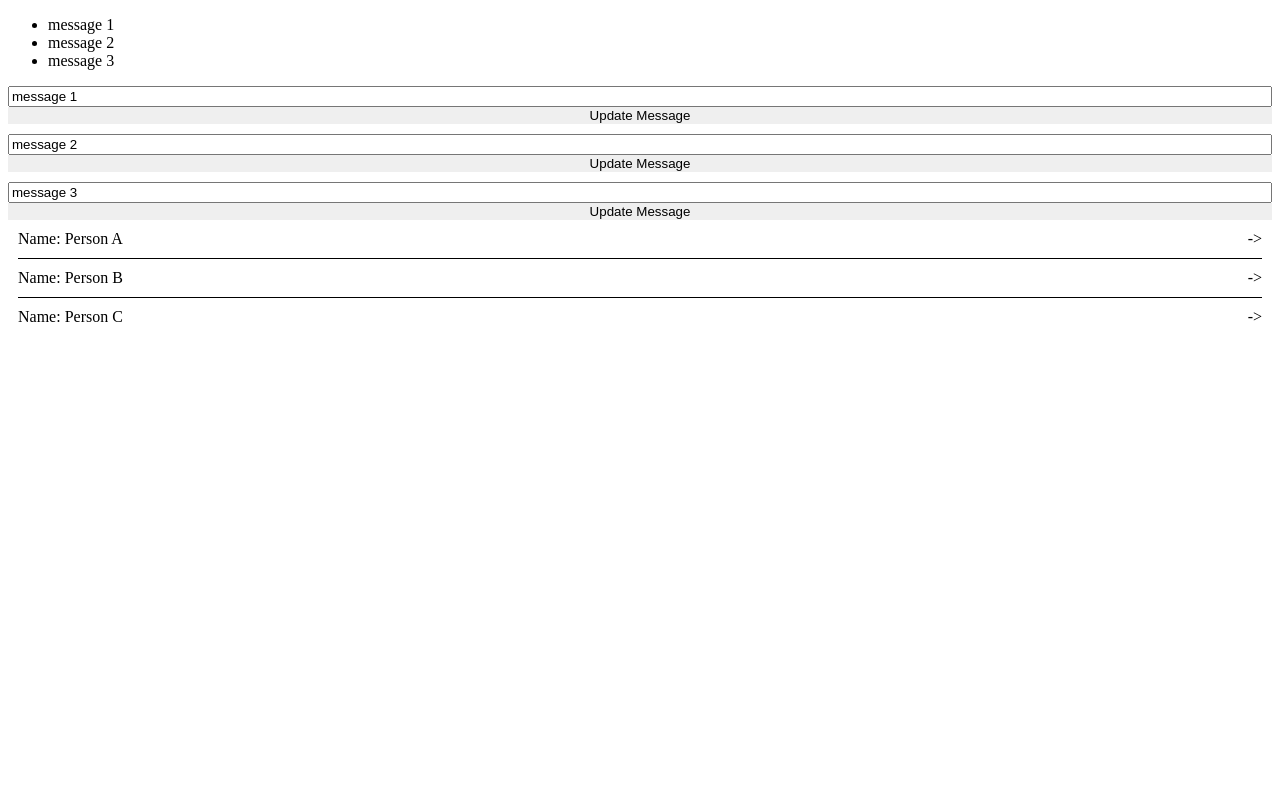
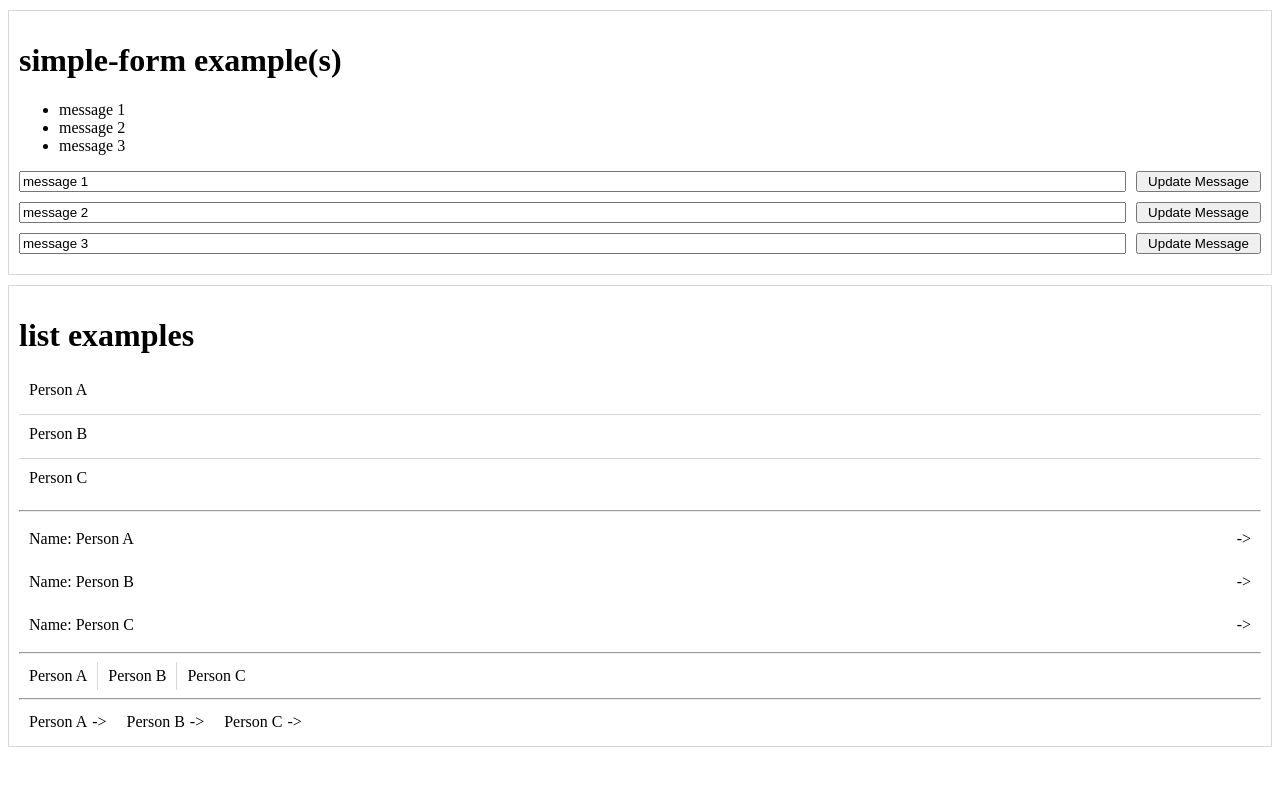
Before and after one commit to mitchellsimoens/angular-fun, an Angular app: page / in a window 1280 px wide. Shown: the top 786 px of the page. Built offline with nearby package versions, Linux system fonts and the light colour scheme.

Commit message:
form and list style changes

```diff
--- a/src/app/app.component.css
+++ b/src/app/app.component.css
@@ -1,3 +1,9 @@
 app-simple-form {
   margin-bottom: 10px;
 }
+
+.example-group {
+  border: 1px solid rgb(216, 216, 216);
+  margin: 10px 0;
+  padding: 10px;
+}
--- a/src/app/app.component.html
+++ b/src/app/app.component.html
@@ -1,3 +1,5 @@
+<div class="example-group">
+  <h1>simple-form example(s)</h1>
   <ul>
     <li *ngFor="let message of mail.messages">
       {{message.text}}
@@ -10,14 +12,43 @@
     (update)="onUpdate(message.id, $event.text)"
   >
   </app-simple-form>
+</div>
 
+<div class="example-group">
+  <h1>list examples</h1>
 
+  <!-- simple list, uses default template -->
+  <app-list [data]="user.users"></app-list>
+
+  <hr />
+
+  <!-- list that uses disclosure icon, a custom item template and no row lines -->
   <app-list
+    [class.list-item-mouseover]=true
     [data]="user.users"
     [disclose]=true
+    [rowLines]=false
     (itemdisclose)="onDisclose($event.item, $event.event)"
   >
     <ng-template #itemTpl let-item>
       Name: {{ item.name }}
     </ng-template>
   </app-list>
+
+  <hr />
+
+  <!-- simple horizontal list, uses default template -->
+  <app-list [data]="user.users" [inline]=true></app-list>
+
+  <hr />
+
+  <!-- simple horizontal list, uses default template and no row lines -->
+  <app-list
+    [class.list-item-mouseover]=true
+    [data]="user.users"
+    [disclose]=true
+    [inline]=true
+    [rowLines]=false
+    (itemdisclose)="onDisclose($event.item, $event.event)"
+  ></app-list>
+</div>
--- a/src/app/list/list.component.css
+++ b/src/app/list/list.component.css
@@ -1,18 +1,57 @@
+:host {
+  display: block;
+}
+
+:host[ng-reflect-inline] {
+  display: flex;
+}
+
+:host.list-item-mouseover > .list-item:hover > * {
+  background: rgb(216, 216, 216);
+}
+
+.list-item {
+  display: flex;
+}
+
+.list-item-inner {
+  cursor: pointer;
+  flex: 1;
+  padding: 5px;
+}
+
+.disclose {
+  cursor: pointer;
+  padding: 5px 5px 5px 0;
+  text-align: center;
+}
+
 .inline {
+  padding: 0 5px;
+}
+
+.inline.row-lines {
+  border-right: 1px solid rgb(216, 216, 216);
+}
+
+.inline:last-child {
+  border-right: 0;
+}
+
+.inline .disclose {
   display: inline-block;
 }
 
 .vertical {
-  border-bottom: 1px solid black;
-  margin: 10px;
-  padding: 0 0 10px;
+  margin: 5px 0;
+  padding: 5px;
+}
+
+.vertical.row-lines {
+  border-bottom: 1px solid rgb(216, 216, 216);
+  padding: 0 5px 10px;
 }
 
 .vertical:last-child {
   border-bottom: 0;
 }
-
-.disclose {
-  cursor: pointer;
-  float: right;
-}
--- a/src/app/list/list.component.html
+++ b/src/app/list/list.component.html
@@ -1,17 +1,26 @@
 <div
+  [class.list-item]=true
   [class.inline]="inline"
   [class.vertical]="!inline"
+  [class.row-lines]="rowLines"
   *ngFor="let item of data"
   (click)="itemclick.emit({ event: $event, item: item })"
 >
-  <ng-template
-    *ngIf="itemTpl else defaultTpl"
-    ngFor
-    let-item
-    [ngForOf]="[item]"
-    [ngForTemplate]="itemTpl"
-  >
+
+  <!-- A default template -->
+  <ng-template #defaultTpl>
+    {{ item.text }}
   </ng-template>
+
+  <div [class.list-item-inner]=true>
+    <ng-template
+      *ngIf="itemTpl else defaultTpl"
+      ngFor
+      let-item
+      [ngForOf]="[item]"
+      [ngForTemplate]="itemTpl"
+    ></ng-template>
+  </div>
 
   <div
     class="disclose"
@@ -22,8 +31,4 @@
     ->
   </div>
 
-  <!-- A default template -->
-  <ng-template #defaultTpl>
-    {{ item.text }}
-  </ng-template>
 </div>
--- a/src/app/list/list.component.ts
+++ b/src/app/list/list.component.ts
@@ -11,10 +11,11 @@ export class ListComponent {
   @ContentChild('defaultTpl') defaultTpl: TemplateRef<ElementRef>;
 
   @Input() data;
+  @Input() disclose: boolean;
   @Input() inline;
-  @Input() disclose: boolean;
+  @Input() rowLines = true;
 
+  @Output() itemclick = new EventEmitter();
   @Output() itemdisclose = new EventEmitter();
-  @Output() itemclick = new EventEmitter();
 
 }
--- a/src/app/simple-form/simple-form.component.css
+++ b/src/app/simple-form/simple-form.component.css
@@ -1,6 +1,10 @@
 :host {
   display: flex;
-  flex-direction: column;
+}
+
+input {
+  flex: 1;
+  margin-right: 10px;
 }
 
 input:focus {
@@ -9,7 +13,7 @@ input:focus {
 }
 
 button {
-  border: none;
+  width: 125px;
 }
 
 .mousedown {
--- a/src/app/user.service.ts
+++ b/src/app/user.service.ts
@@ -6,9 +6,9 @@ import { Injectable } from '@angular/core';
 export class UserService {
 
   users = [
-    { id: 0, name: 'Person A' },
-    { id: 1, name: 'Person B' },
-    { id: 2, name: 'Person C' }
+    { id: 0, name: 'Person A', text: 'Person A' },
+    { id: 1, name: 'Person B', text: 'Person B' },
+    { id: 2, name: 'Person C', text: 'Person C' }
   ];
 
   constructor() { }
```
Lines whose indentation alone changed are shown as unchanged.
